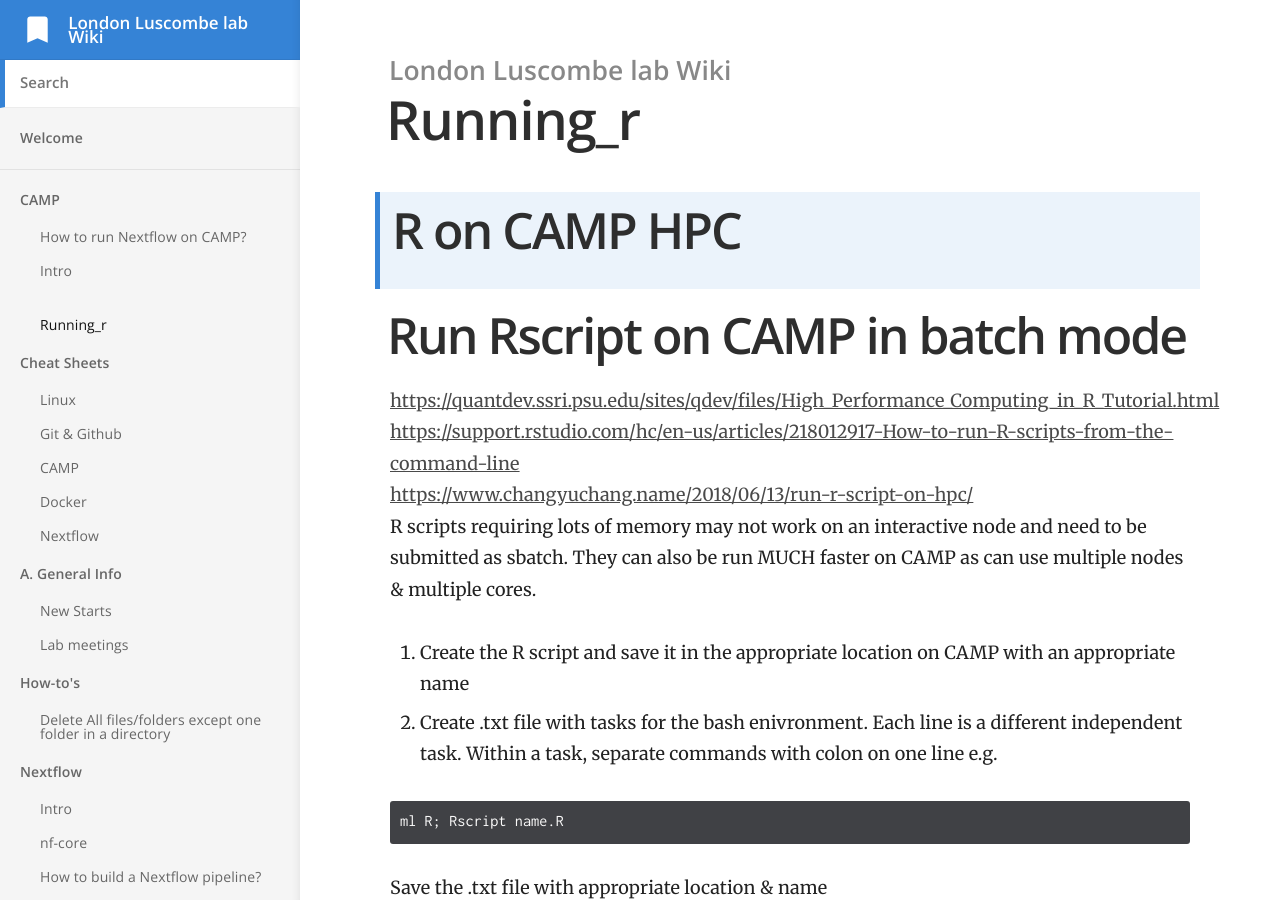
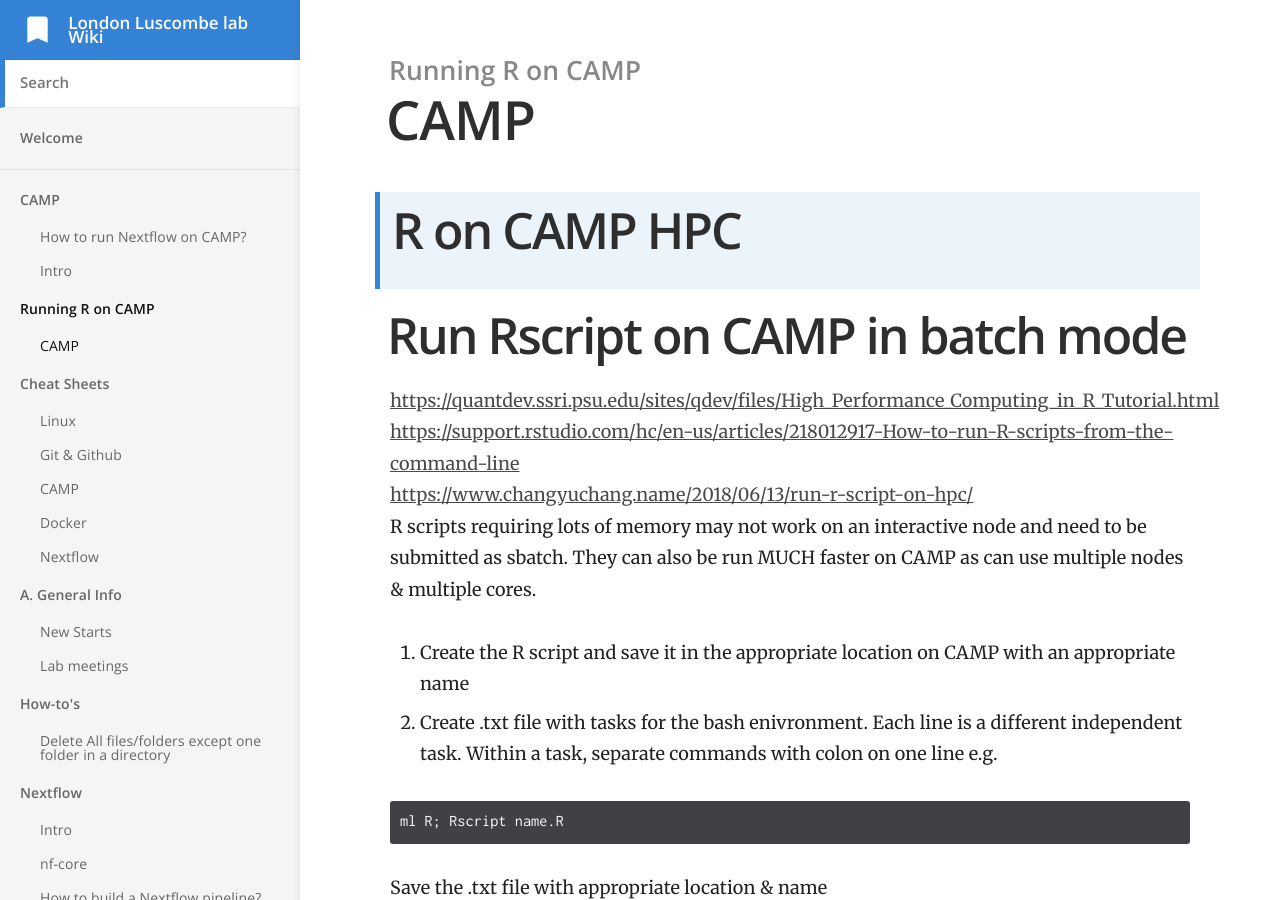
Before and after one commit to luslab/luslab.github.io, a Jekyll site: the page built from _docs/CAMP/running_R.md, in a window 1280 px wide and 900 px high. Built offline with Jekyll 4.4.1, drawn with Linux system fonts in a browser that asks for light colours.

Commit message:
Update running_R.md

```diff
--- a/_docs/CAMP/running_R.md
+++ b/_docs/CAMP/running_R.md
@@ -1,6 +1,7 @@
 ---
-
-
+title: CAMP
+category: Running R on CAMP
+order: 4
 ---
 
 <blockquote>
```
